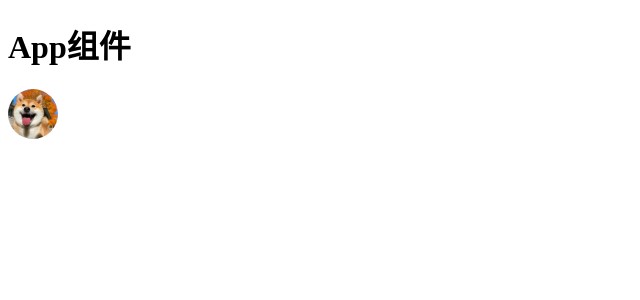
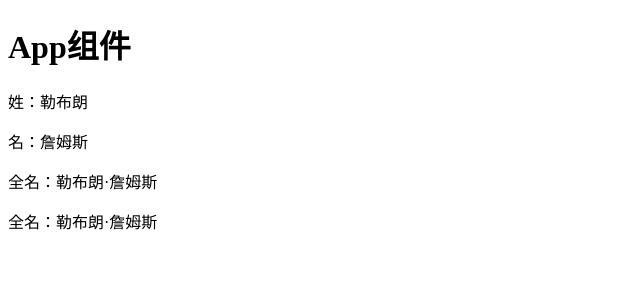
Before and after one commit to lebRonFeng/Vue2Blog, a Vue app: page / in a window 1280 px wide. Shown: the top 300 px of the page, without its empty margins (0-640 px from the left). Built offline with nearby package versions, Linux system fonts and the light colour scheme.

Commit message:
计算属性

```diff
--- a/src/App.vue
+++ b/src/App.vue
@@ -1,18 +1,49 @@
 <template>
   <div id="app">
     <h1>App组件</h1>
-    <Avartar :url="require('@/assets/cq.webp')" :size="50"/>
+    <p>姓：{{firstName}}</p>
+    <p>名：{{lastName}}</p>
+    <!-- <p>全名：{{firstName + lastName}}</p> -->
+    <p>全名：{{ getFullName() }}</p>
+    <p>全名：{{ fullName }}</p>
   </div>
 </template>
 
 <script>
-import Avartar from "./components/Avatar"
 export default {
   name: 'App',
-  components: {
-    Avartar
+  data(){
+    return {
+      firstName: "勒布朗",
+      lastName: "詹姆斯"
+    }
+  },
+  computed:{
+    fullName() {
+      return this.firstName + "·" + this.lastName;
+    }
+  },
+  methods: {
+    getFullName() {
+      return this.firstName + "·" + this.lastName;
+    }
   }
+
+
+  // 复杂计算属性
+  // computed:{
+  //   fullName() {
+  //     get(){
+  //       return this.firstName + "·" + this.lastName;
+  //     },
+  //     set(val){
+  //       this.firstName = val[0];
+  //       this.lastName = val.substr(1)
+  //     }
+  //   }
+  // },
 }
+
 </script>
 
 <style></style>
```
